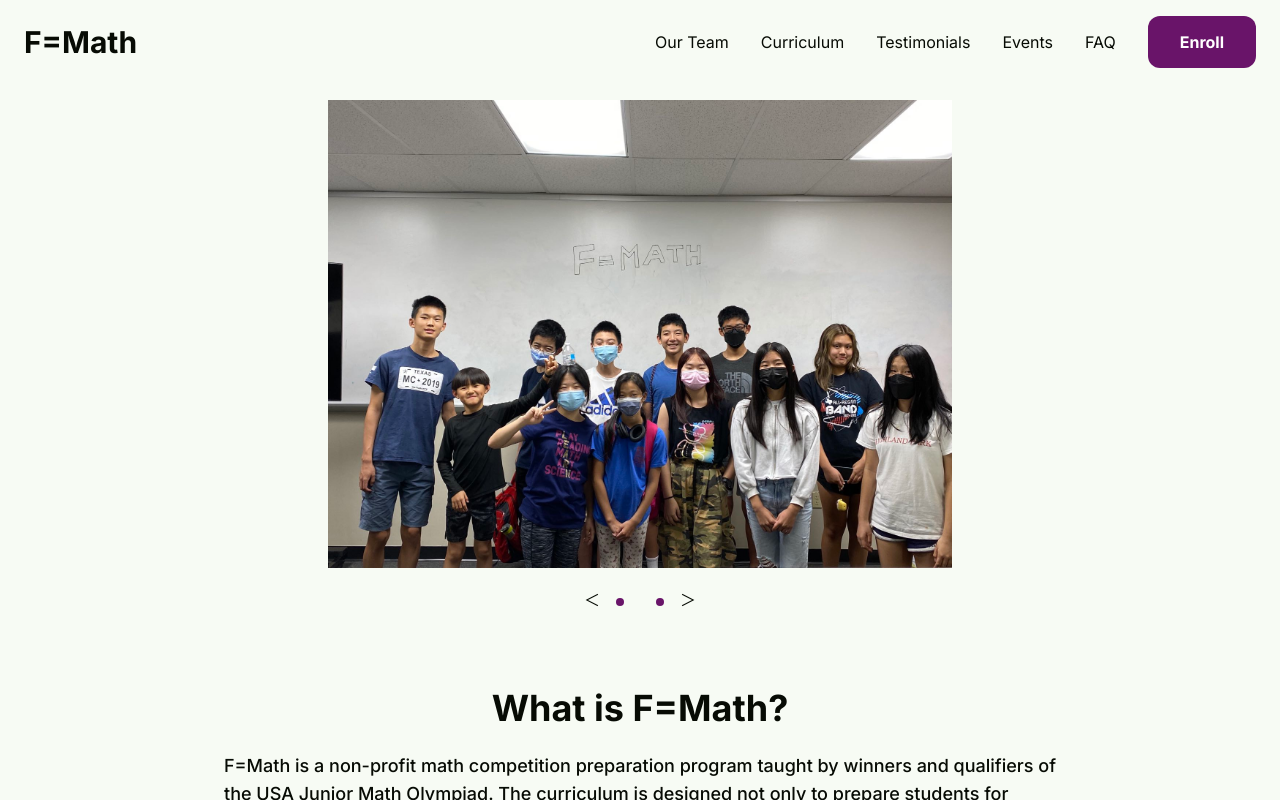
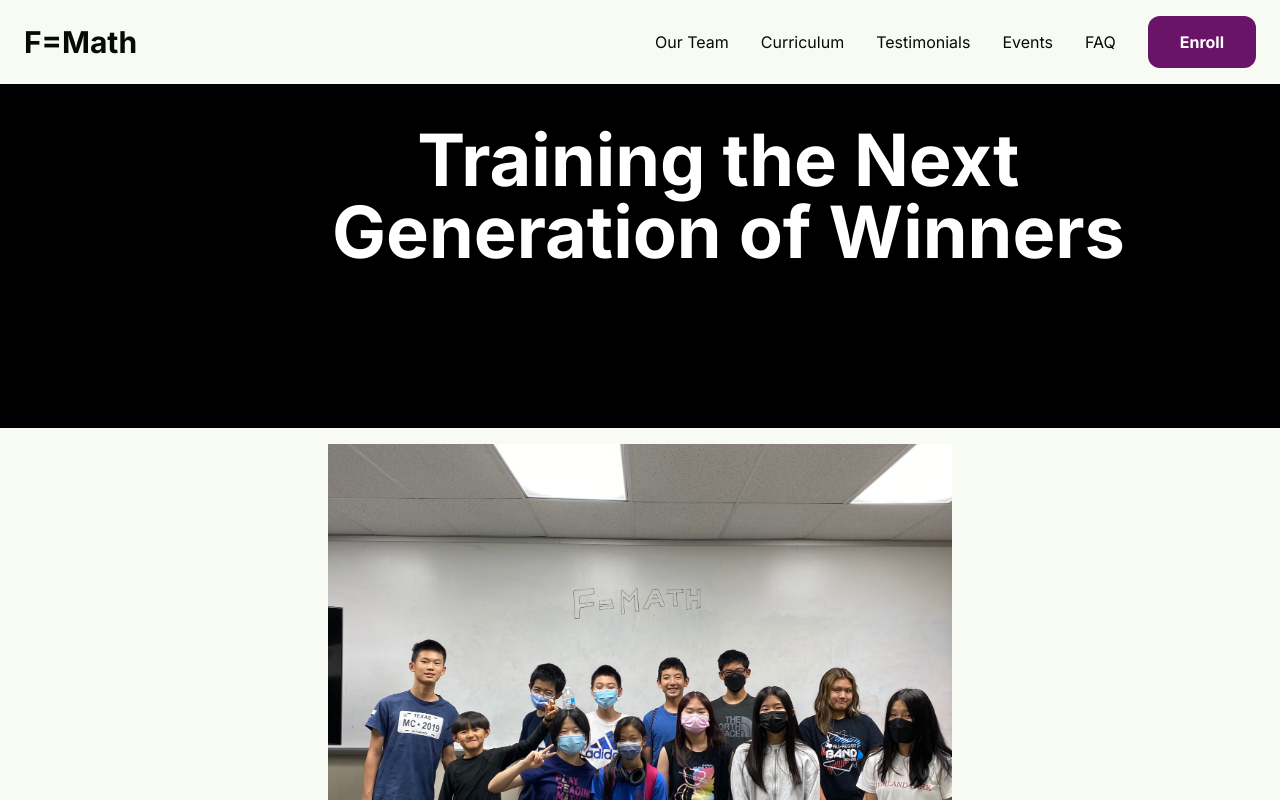
Before and after one commit to gautham-ramanarayanan/fequalsmath, a Next.js app: page / in a window 1280 px wide. Shown: the top 800 px of the page. Built offline with nearby package versions, Linux system fonts and the light colour scheme.

Commit message:
added header

```diff
--- /dev/null
+++ b/components/Hero.jsx
@@ -0,0 +1,11 @@
+export default function Hero() {
+    return (
+    <section className="bg-slate-100 p-0">
+        <div className="container flex flex-col-reverse justify-center whitespace-pre md:flex-row items-center px-6 mx-auto mt-10 space-y-0 md:space-y-0">
+            <div className="flex flex-col mb-40 space-y-12 md:w-1/2">
+                <h1 className="max-w-md text-6xl font-bold text-center md:text-7xl md:text-left">     Training the Next <br/>Generation of Winners</h1>
+            </div>
+        </div>
+    </section>
+    );
+}
--- a/package.json
+++ b/package.json
@@ -18,7 +18,7 @@
     "eslint-config-next": "13.4.4",
     "font-awesome": "^4.7.0",
     "image-size": "^1.0.2",
-    "next": "13.4.4",
+    "next": "^13.4.4",
     "postcss": "8.4.24",
     "react": "18.2.0",
     "react-dom": "18.2.0",
--- a/src/app/page.jsx
+++ b/src/app/page.jsx
@@ -3,6 +3,7 @@ import InstructorCard from "../../components/InstructorCard";
 import Instructors from "../../components/Instructors";
 import NavigationBar from "../../components/NavigationBar";
 import Testimonials from "../../components/Testimonials";
+import Hero from "../../components/Hero";
 import { carouselImages, whoweare, instructors, testimonials } from "../globals/globals";
 
 
@@ -11,6 +12,7 @@ export default function Home() {
   return (
     <>
     <NavigationBar />
+    <Hero/>
     <main className="min-h-fit bg-background" id="main">
             <div className="block max-h-min">
                 <section className="p-4 mx-auto flex justify-center -nowrap justify-center">
```
Also changed, not shown: 1 other file (tests, documents, lock files or other folders).
